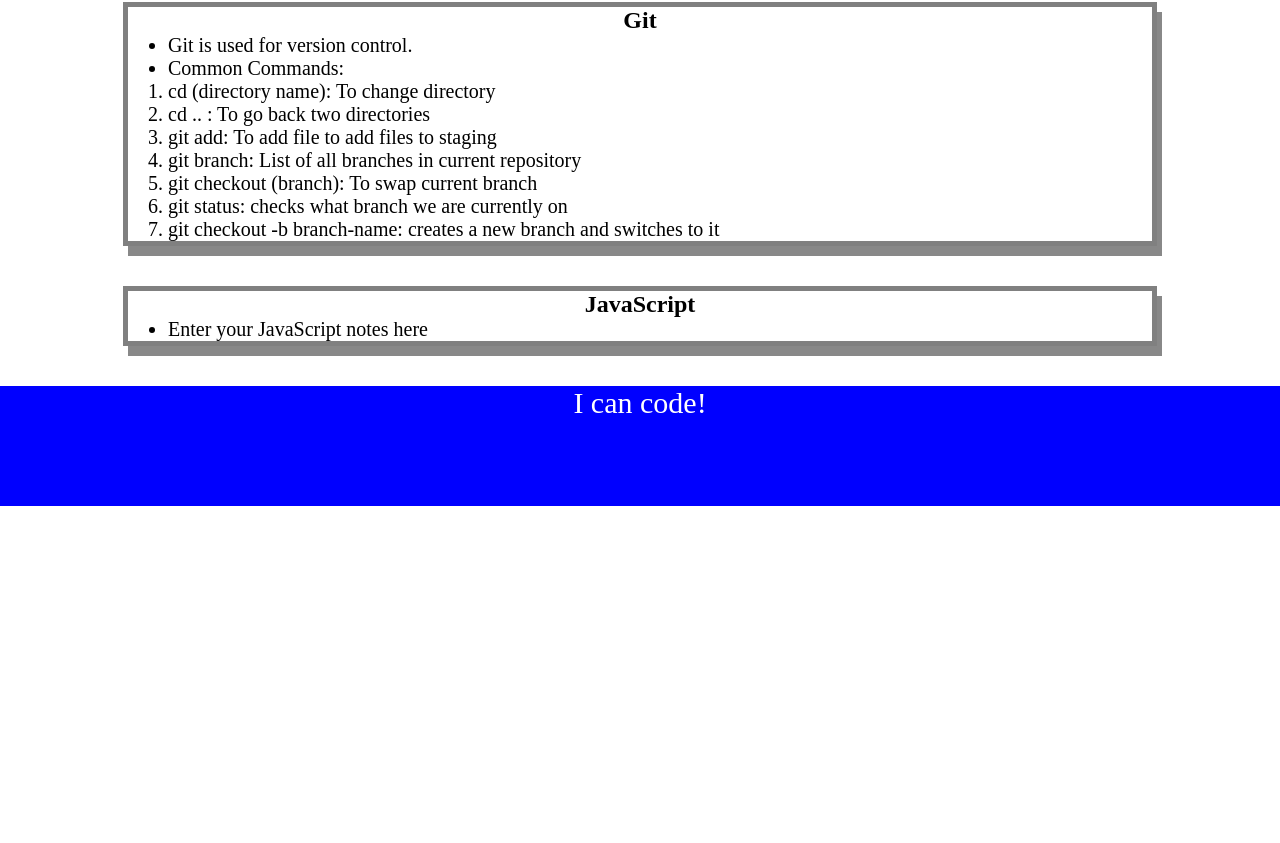
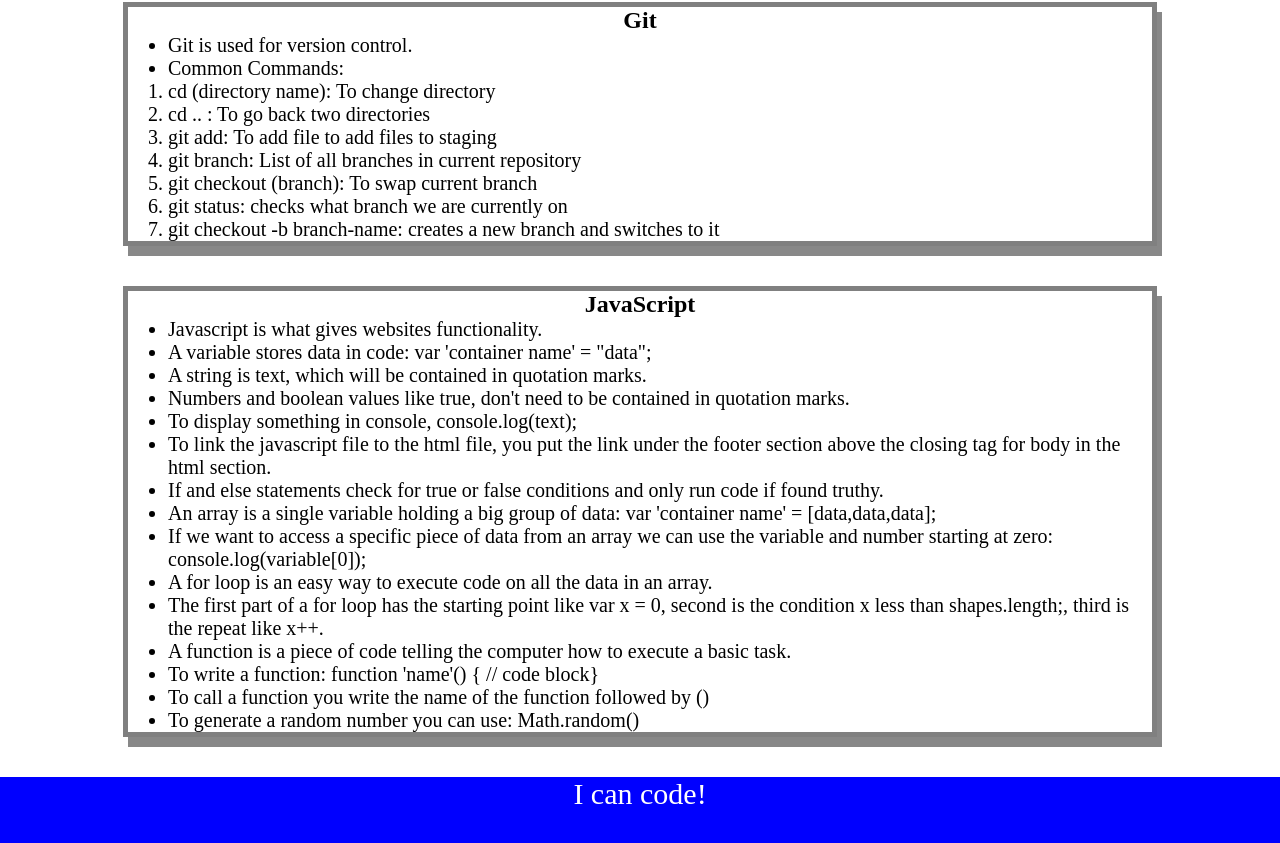
Before and after one commit to svensalyard/prework-full-stack, a plain HTML site: page index.html in a window 1280 px wide. Shown: the part 749-1592 px from the top of the page. Before the commit the page ends 1255 px from the top, so only its background shows below. Drawn offline with Linux system fonts and the light colour scheme.

Commit message:
final touches to html and javascript

```diff
--- a/assets/script.js
+++ b/assets/script.js
@@ -1,20 +1,28 @@
 var topics = ['HTML', 'CSS', 'Git', 'Javascript'];
+var randomTopic = topics[Math.floor(Math.random() * topics.length)];
 
-for(var x = 0; x<topics.length; x++) {
+
+function listTopics() {
+    for(var x = 0; x < topics.length; x++) {
         console.log(topics[x]);
     }
+}
 
-
-/*
-if (topic === 'HTML') {
+function selectTopic()  {
+    if (randomTopic === 'HTML') {
       console.log("Let's study HTML!");
-} else if (topic === 'CSS') {
+    } else if (randomTopic === 'CSS') {
       console.log("Let's study CSS!");
-} else if (topic === 'Git') {
+    } else if (randomTopic === 'Git') {
       console.log("Let's study Git!");
-} else if (topic === 'JavaScript') {
+    } else if (randomTopic === 'JavaScript') {
       console.log("Let's study JavaScript!");
     } else {
       console.log('Please try again!');
     }
-*/
+}
+
+console.log('Here are the topics we learned through Prework:');
+listTopics();
+console.log('Which topic should we study first?');
+selectTopic();
--- a/index.html
+++ b/index.html
@@ -64,7 +64,21 @@
       <section class="card" id="javascript-section">
         <h2>JavaScript</h2>
         <ul>
-          <li>Enter your JavaScript notes here</li>
+          <li>Javascript is what gives websites functionality.</li>
+          <li>A variable stores data in code: var 'container name' = "data";</li>
+          <li>A string is text, which will be contained in quotation marks.</li>
+          <li>Numbers and boolean values like true, don't need to be contained in quotation marks.</li>
+          <li>To display something in console, console.log(text);</li>
+          <li>To link the javascript file to the html file, you put the link under the footer section above the closing tag for body in the html section.</li>
+          <li>If and else statements check for true or false conditions and only run code if found truthy.</li>
+          <li>An array is a single variable holding a big group of data: var 'container name' = [data,data,data];</li>
+          <li>If we want to access a specific piece of data from an array we can use the variable and number starting at zero: console.log(variable[0]);</li>
+          <li>A for loop is an easy way to execute code on all the data in an array.</li>
+          <li>The first part of a for loop has the starting point like var x = 0, second is the condition x less than shapes.length;, third is the repeat like x++.</li>
+          <li>A function is a piece of code telling the computer how to execute a basic task.</li>
+          <li>To write a function: function 'name'() { // code block}</li>
+          <li>To call a function you write the name of the function followed by ()</li>
+          <li>To generate a random number you can use: Math.random()</li>
         </ul>
       </section>
     </main>
```
Lines whose indentation alone changed are shown as unchanged.
